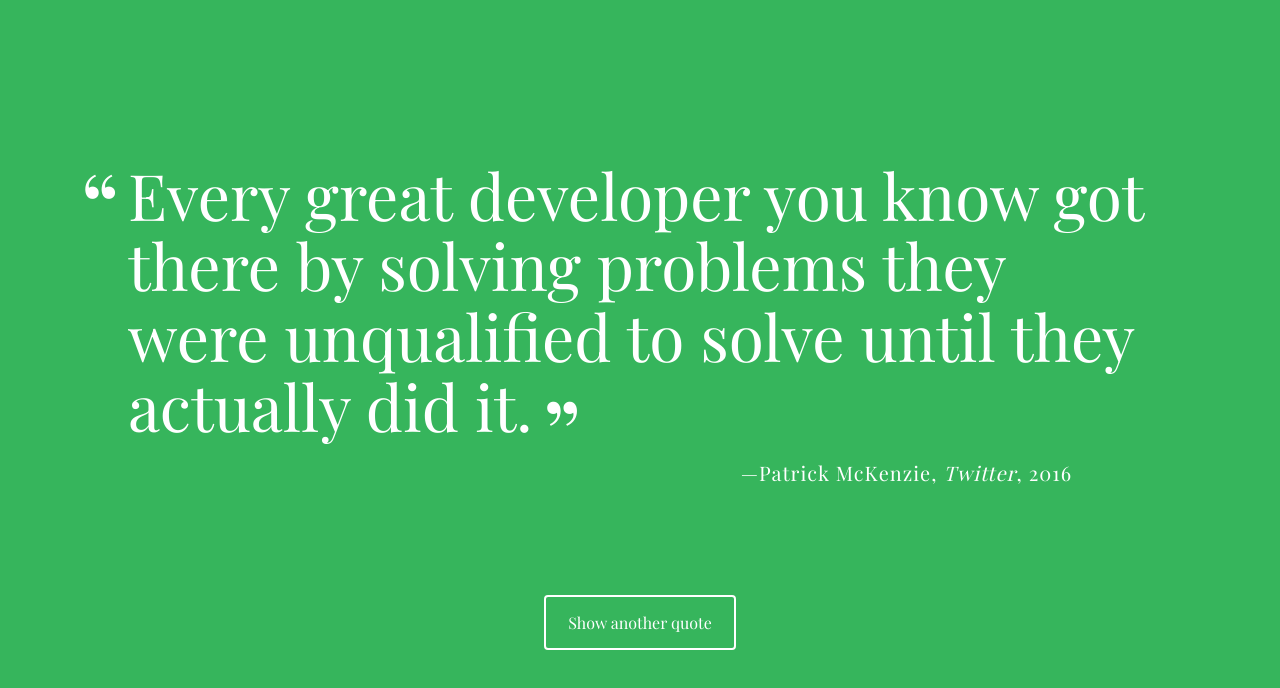
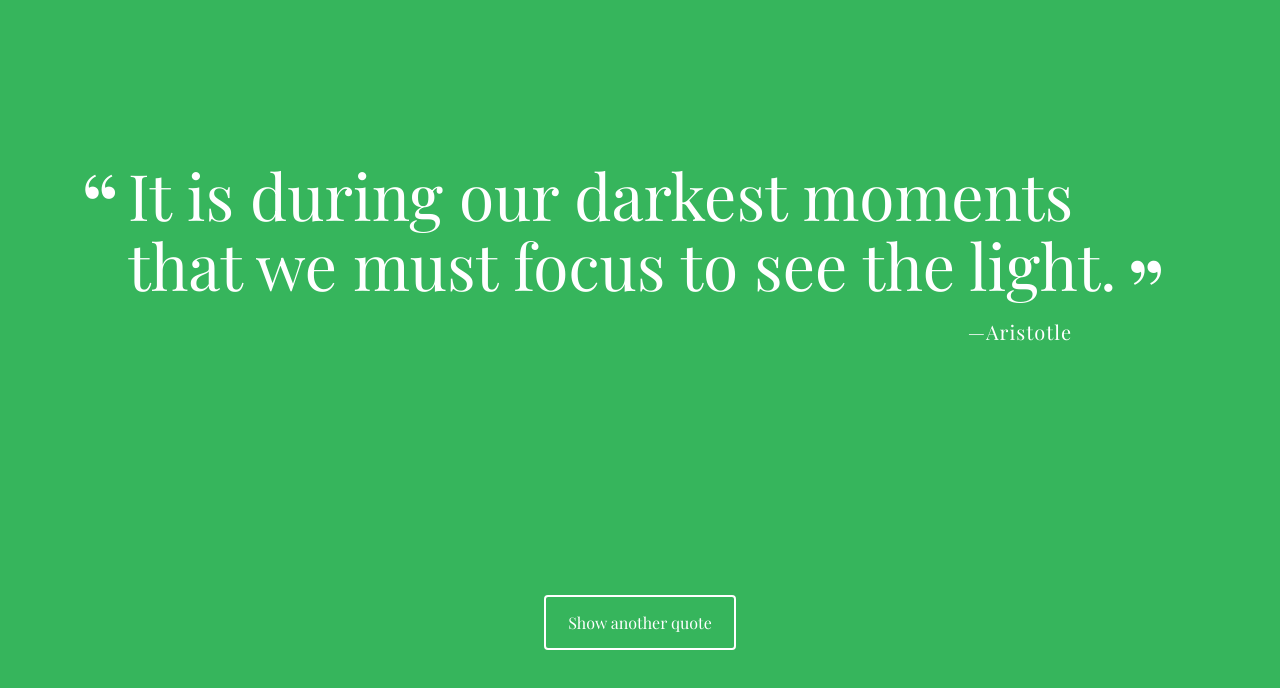
Before and after one commit to teen16y/1_random_qoute_generator, a plain HTML site: page index.html in a window 1280 px wide. Both pictures are taken after a click on the button "Show another quote". Drawn offline with nearby package versions, Linux system fonts and the light colour scheme; a web font is replaced by a local one.

Commit message:
1 step
Had a problem
1. If there is no citation or year, the event delete whole citation and year tag, so even if there is ciation or year after, it doesn's appear

```diff
--- a/js/script.js
+++ b/js/script.js
@@ -14,18 +14,45 @@ project 1 - A Random Quote Generator
   Add the `year` property to at least one object in the array.
   Use console.log() to log your array of quotes to the console.
 ***/
+let quotes = [
+  {
+    quote: "The best and most beautiful things in the world cannot be seen or even touched - they must be felt with the heart.",
+    source: "Helen Keller"
+  },
+  {
+    quote:"Keep love in your heart. A life without it is like a sunless garden when the flowers are dead.",
+    source: "Oscar Wilde"
+  },
+  {
+    quote:"It is during our darkest moments that we must focus to see the light.",
+    source:"Aristotle"
+  },
+  {
+    quote:"Try to be a rainbow in someone's cloud.",
+    source:"Maya Angelou"
+  },
+  {
+    quote:"Find a place inside where there's joy, and the joy will burn out the pain.",
+    source:"Joseph Campbell"
+  },
+  {
+    quote:"risking nothing is risking everything",
+    source:"Youngjin Ha",
+    citation:"On his room",
+    year:"2019"
 
-
-
+  },
+]
 
 /***
   Create the `getRandomQuote` function to:
    - Create a variable to store a random number
    - Cse the random number to `return` a random quote object from the `quotes` array.
 ***/
-
-
-
+function getRandomQuote(quotes) {
+  let index = Math.floor(Math.random()*quotes.length)
+  return quotes[index];
+}
 
 /***
   Create the `printQuote` function to:
@@ -39,7 +66,27 @@ project 1 - A Random Quote Generator
    - Don't forget to close that final `p` tag.
    - Set the `innerHTML` of the `quote-box` div to the HTML string.
 ***/
+function printQuote() {
+  let quote = getRandomQuote(quotes);
 
+  document.getElementsByClassName('quote')[0].innerHTML= quote.quote;
+  document.getElementsByClassName('source')[0].innerHTML = quote.source;
+
+  if(quote.citation){
+    document.getElementsByClassName('citation')[0].innerHTML = quote.citation;
+  } else {
+    document.getElementsByClassName('citation')[0].innerHTML = " ";
+  }
+
+  if(quote.year) {
+      document.getElementsByClassName('year')[0].innerHTML = quote.year;
+  } else {
+    document.getElementsByClassName('year')[0].innerHTML = " ";
+  }
+
+
+
+}
 
 
 
@@ -50,7 +97,10 @@ project 1 - A Random Quote Generator
   comment.
 ***/
 
-document.getElementById('loadQuote').addEventListener("click", printQuote, false);
+let changeButton = document.getElementById('loadQuote');
+changeButton.addEventListener("click", printQuote, false);
+
+//document.getElementById('loadQuote').addEventListener("click", printQuote, false);
 
 
 // Remember to delete the comments that came with this file, and replace them with your own code comments.
```
Also changed, not shown: index.html (+0 -1 lines).
